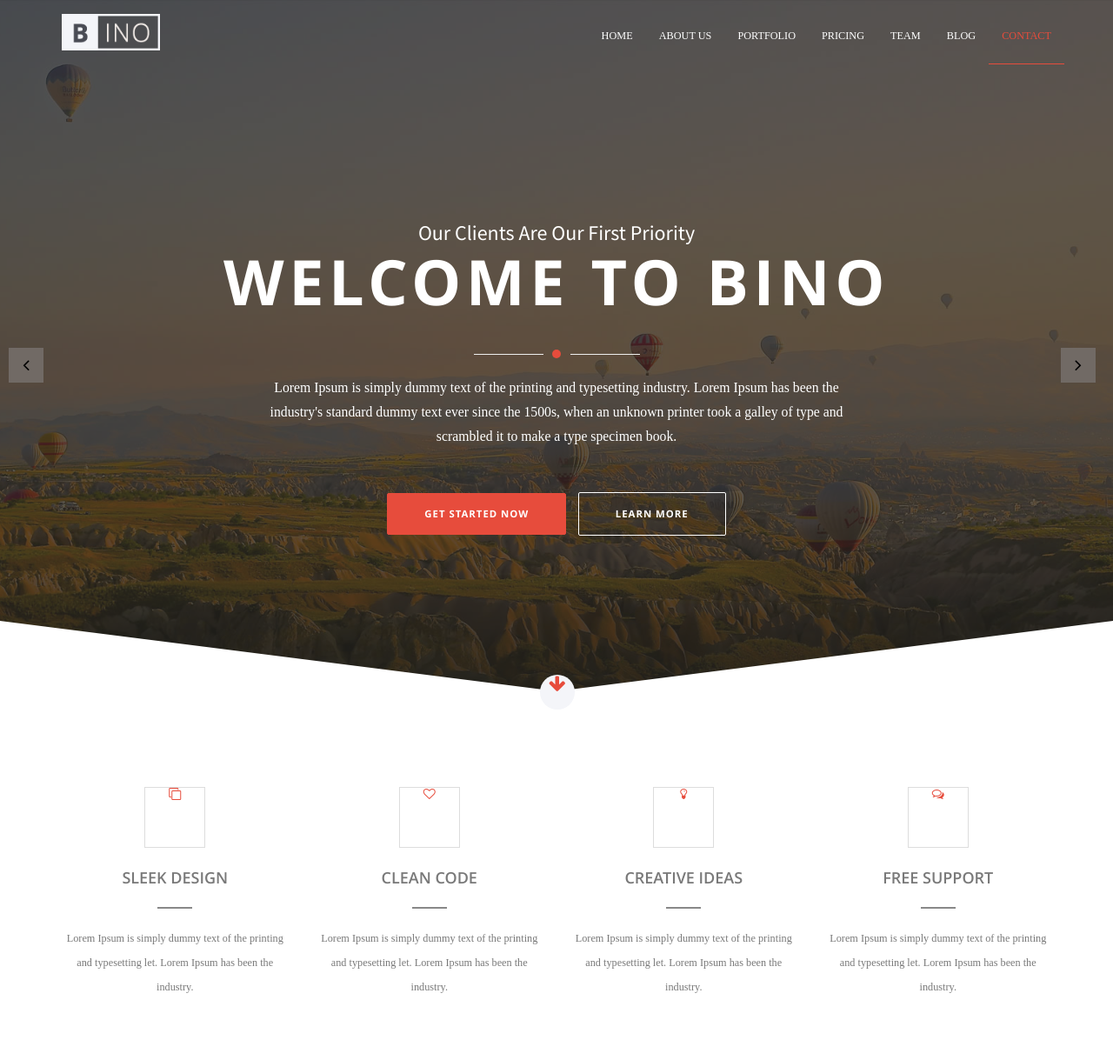
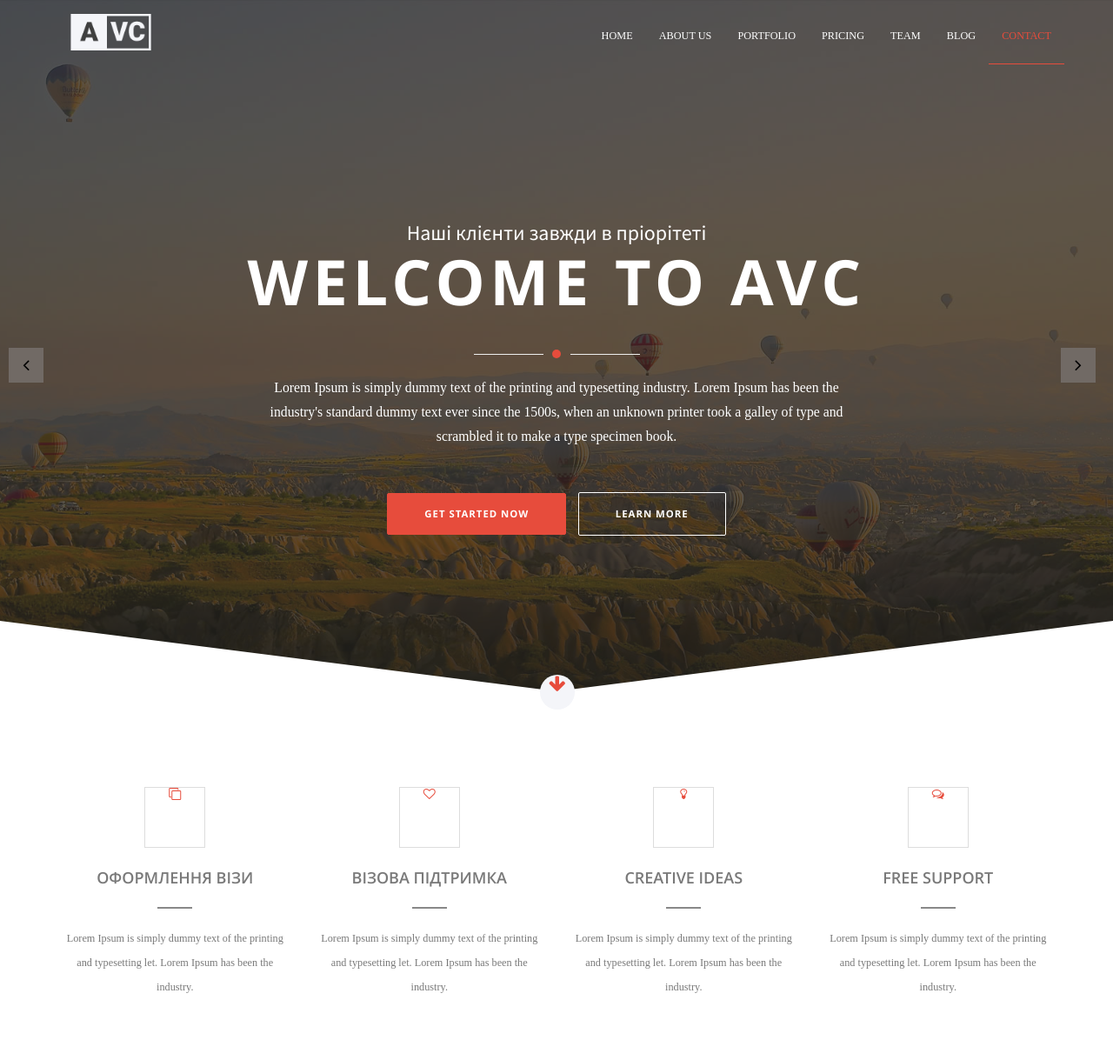
Before and after one commit to NightSkyStudios/recruitSite, a Django app: template templates/index.html in a window 1280 px wide. Shown: the top 1219 px of the page at 87% size. Run offline with Django 3.2, Linux system fonts and the light colour scheme; the template is opened without the code that fills it, so the values that code supplies are empty; some libraries are stand-ins or nearby versions; some web fonts are replaced.

Commit message:
reset template

```diff
--- /dev/null
+++ b/req.txt
@@ -0,0 +1,2 @@
+Django==2.1.5
+pytz==2018.9
--- a/templates/index.html
+++ b/templates/index.html
@@ -102,8 +102,8 @@
                                     <div class="main_home_slider text-center">
                                         <div class="single_home_slider">
                                             <div class="main_home wow fadeInUp" data-wow-duration="700ms">
-                                                <h3>Our Clients Are Our First Priority</h3>
-                                                <h1>WELCOME TO BINO</h1>
+                                                <h3>Наші клієнти завжди в пріорітеті</h3>
+                                                <h1>WELCOME TO AVC</h1>
                                                 <div class="separator"></div>
                                                 <p>Lorem Ipsum is simply dummy text of the printing and typesetting industry. Lorem Ipsum has been the industry's
                                                     standard dummy text ever since the 1500s, when an unknown printer took a galley
@@ -117,8 +117,8 @@
                                         </div>
                                         <div class="single_home_slider">
                                             <div class="main_home wow fadeInUp" data-wow-duration="700ms">
-                                                <h3>Our Clients Are Our First Priority</h3>
-                                                <h1>WELCOME TO BINO</h1>
+                                                <h3>Наші клієнти завжди в пріорітеті</h3>
+                                                <h1>WELCOME TO AVC</h1>
                                                 <div class="separator"></div>
                                                 <p>Lorem Ipsum is simply dummy text of the printing and typesetting industry. Lorem Ipsum has been the industry's
                                                     standard dummy text ever since the 1500s, when an unknown printer took a galley
@@ -132,8 +132,8 @@
                                         </div>
                                         <div class="single_home_slider">
                                             <div class="main_home wow fadeInUp" data-wow-duration="700ms">
-                                                <h3>Our Clients Are Our First Priority</h3>
-                                                <h1>WELCOME TO BINO</h1>
+                                                <h3>Наші клієнти завжди в пріорітеті</h3>
+                                                <h1>WELCOME TO AVC</h1>
                                                 <div class="separator"></div>
                                                 <p>Lorem Ipsum is simply dummy text of the printing and typesetting industry. Lorem Ipsum has been the industry's
                                                     standard dummy text ever since the 1500s, when an unknown printer took a galley
@@ -169,7 +169,7 @@
                                         <i class="fa fa-clone"></i>
                                     </div>
 
-                                    <h4>SLEEK DESIGN</h4>
+                                    <h4>Оформлення візи</h4>
                                     <div class="separator3"></div>
                                     <p>Lorem Ipsum is simply dummy text of the printing and typesetting let.
                                         Lorem Ipsum has been the industry.</p>
@@ -182,7 +182,7 @@
                                         <i class="fa fa-heart-o"></i>
                                     </div>
 
-                                    <h4>CLEAN CODE</h4>
+                                    <h4>ВІзова підтримка</h4>
                                     <div class="separator3"></div>
                                     <p>Lorem Ipsum is simply dummy text of the printing and typesetting let.
                                         Lorem Ipsum has been the industry.</p>
@@ -912,9 +912,9 @@
                         <div class="col-sm-12">
                             <div class="contact_contant sections">
                                 <div class="head_title text-center">
-                                    <h2>kEEP IN TOUCH</h2>
+                                    <h2>Зв’язатися з нами</h2>
                                     <div class="subtitle">
-                                        Nullam sit amet odio eu est aliquet euismod a a urna. Proin eu urna suscipit, dictum quam nec.
+                                        Ми любимо наших клієнтів, тож, не вагаючись, звязуйтесь з нам у зручний для вас час
                                     </div>
                                     <div class="separator"></div>
                                 </div><!-- End off Head_title -->
@@ -926,16 +926,15 @@
                                                     <div class="col-sm-12">
                                                         <div class="single_contact_info">
                                                             <div class="single_info_text">
-                                                                <h3>OUR ADDRESS</h3>
-                                                                <h4>House #13, Streat road, Sydney
-                                                                    2310 Australia</h4>
+                                                                <h3>Наша Адреса</h3>
+                                                                <h4>м. Львів, вул. Хімічна 50</h4>
                                                             </div>
                                                         </div>
                                                     </div>
                                                     <div class="col-sm-12">
                                                         <div class="single_contact_info">
                                                             <div class="single_info_text">
-                                                                <h3>CALL US</h3>
+                                                                <h3>Телефон</h3>
                                                                 <h4>+ 880 168 109 1425</h4>
                                                                 <h4>+ 0216809142</h4>
                                                             </div>
@@ -944,7 +943,7 @@
                                                     <div class="col-sm-12">
                                                         <div class="single_contact_info">
                                                             <div class="single_info_text">
-                                                                <h3>EMAIL US</h3>
+                                                                <h3>Написати нам</h3>
                                                                 <h4>contactus@email.com</h4>
                                                             </div>
                                                         </div>
@@ -962,7 +961,7 @@
                                                     <div class="row">
                                                         <div class="col-sm-12">
                                                             <div class="form-group">
-                                                                <input type="text" class="form-control" name="name" placeholder="First Name" required="">
+                                                                <input type="text" class="form-control" name="name" placeholder="Ім'я" required="">
                                                             </div>
                                                         </div>
                                                     </div>
@@ -976,18 +975,18 @@
                                                         </div>
                                                         <div class="col-sm-12">
                                                             <div class="form-group">
-                                                                <input type="text" class="form-control" name="subject" placeholder="Subject" required="">
+                                                                <input type="text" class="form-control" name="subject" placeholder="Тема" required="">
                                                             </div>
                                                         </div>
                                                     </div>
 
 
                                                     <div class="form-group">
-                                                        <textarea class="form-control" name="message" rows="7" placeholder="Message"></textarea>
+                                                        <textarea class="form-control" name="message" rows="7" placeholder="Повідомлення"></textarea>
                                                     </div>
 
                                                     <div class="">
-                                                        <input type="submit" value="SEND MESSAGE" class="btn btn-lg">
+                                                        <input type="submit" value="НАДІСЛАТИ" class="btn btn-lg">
                                                     </div>
                                                 </div>
                                             </form>
@@ -1001,16 +1000,7 @@
                 </div>
             </section><!-- End of contact section -->
 
-            <section id="trial" class="trial text-center wow fadeIn"  data-wow-duration="2s" data-wow-dealy="1.5s">
-                <div class="main_trial_area">
-                    <div class="video_overlay sections">
-                        <div class="container">
-                            <div class="row">
-                            </div>
-                        </div>
-                    </div>
-                </div>
-            </section><!-- End of Trial section -->
+
 
 
             <!--Footer section-->
```
Also changed, not shown: static/images/logo.png, 1 other file.
